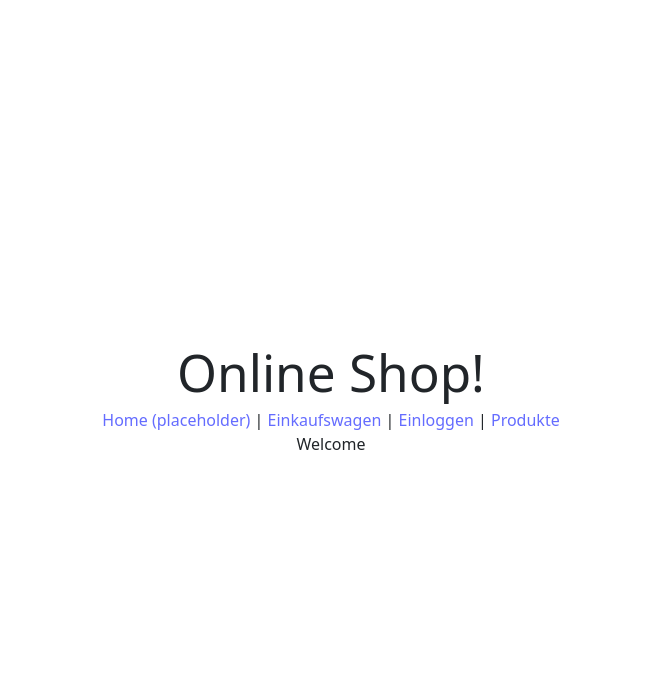
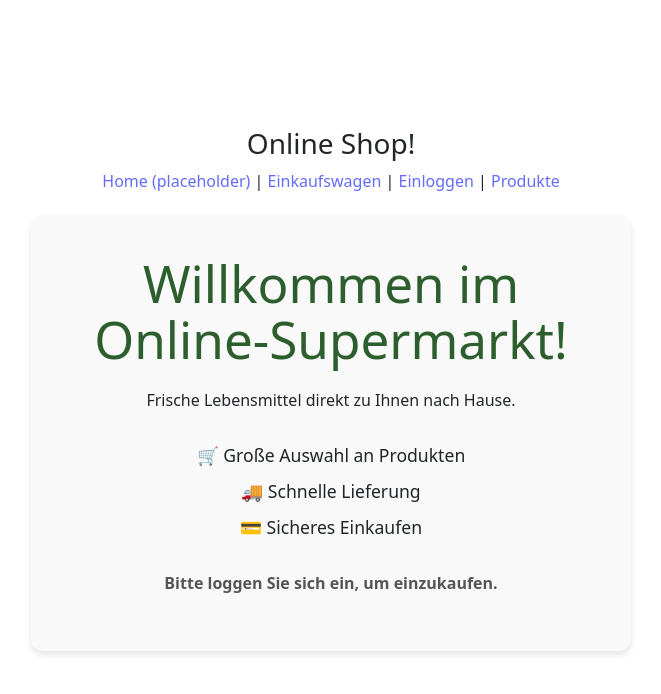
Before and after one commit to Obelion1/dwg_abschlussprojekt_app, a React (Vite) app: page / in a window 1280 px wide. Shown: the top 694 px of the page, without its empty margins (309-970 px from the left). Built offline with nearby package versions, Linux system fonts and the light colour scheme.

Commit message:
Login page rework with logout + nice welcome page with css

```diff
--- a/src/App.jsx
+++ b/src/App.jsx
@@ -8,11 +8,12 @@ import Products from "./assets/components/Products.jsx";
 
 function App() {
 
+
   return (
     <>
     <div>
       <header>
-        <h1>Online Shop!</h1>
+        <h3>Online Shop!</h3>
       <nav>
         {/*Navbar buttons */}
         <Link to="/">Home (placeholder)</Link> |{" "}
--- a/src/assets/components/Login.jsx
+++ b/src/assets/components/Login.jsx
@@ -1,7 +1,7 @@
-import { useState } from 'react'
+import { useState, useEffect } from 'react'
 
 function Login() {
-
+    const [user, setUser] = useState(null);
     const [toggleRegister, setToggleRegister] = useState(false)
 
     //login variables
@@ -12,14 +12,32 @@ function Login() {
     const [registerEmail, setRegisterEmail] = useState('');
     const [registerPassword, setRegisterPassword] = useState('');
 
+    //get the logged in user on load
+    useEffect(() => {
+        checkAuth();
+    }, []);
+
+    const checkAuth = async () => {
+        const response = await fetch('http://localhost:3001/api/auth/check', {
+            credentials: 'include'
+        });
+        const data = await response.json();
+
+        if (data.loggedIn) {
+            setUser(data.user);
+        }
+    };
+
     function toggleForm() {
         setToggleRegister((prev) => !prev);
     }
 
+    //login funktion
     const handleLogin = async (e) => {
         e.preventDefault();
         const response = await fetch('http://localhost:3001/api/login', {
             method: 'POST',
+            credentials: 'include',
             headers: { 'Content-Type': 'application/json'},
             body: JSON.stringify({
                 email:loginEmail,
@@ -28,16 +46,30 @@ function Login() {
         });
 
         const data = await response.json();
-        console.log(data);
+        if (response.ok) {
+            setUser(data.user);
+            console.log('Login successful!');
+        }
+    };
+
+    const handleLogout = async () => {
+        await fetch('http://localhost:3001/api/logout', {
+          method: 'POST',
+          credentials: 'include'
+        });
+        setUser(null);
     };
 
     return (
         <>
-        <h1>Benutzer</h1>
+        <h1>Einloggen</h1>
 
-        {/*Einloggen Maske wenn toggleRegister == false
-            Registrieren Maske wenn true + Registrieren Button*/}
-
+        {user ? (
+            <div>
+                <p>Hallo, {user.email}!</p>
+                <button onClick={handleLogout}>Logout</button>
+            </div>
+        ) : (
             <div className="auth-container">
                 <div className="auth-card">
                     {toggleRegister ? (
@@ -48,7 +80,6 @@ function Login() {
                                     <label htmlFor="register-email">E-Mail</label>
                                     <input type="text" id="register-email" required />
                                 </div>
-
                                 <div className="form-group">
                                     <label htmlFor="register-password">Passwort</label>
                                     <input type="password" id="register-password" required />
@@ -57,7 +88,6 @@ function Login() {
                         </>
                     ) : (
                         <>
-                        <h2>Einloggen</h2>
                             <form onSubmit={handleLogin}>
                                 <div className="form-group">
                                     <label htmlFor="email">Email</label>
@@ -66,7 +96,7 @@ function Login() {
 
                                 <div className="form-group">
                                     <label htmlFor="password">Password</label>
-                                <input type="password" id="password" name="password" value={loginPassword} onChange={(e) => setLoginPassword(e.target.value)}required />
+                                    <input type="password" id="password" name="password" value={loginPassword} onChange={(e) => setLoginPassword(e.target.value)} required />
                                 </div>
 
                                 <button type="submit">Einloggen</button>
@@ -80,6 +110,7 @@ function Login() {
                     )}
                 </div>
             </div>
+        )}
         </>
     )
 }
--- /dev/null
+++ b/src/assets/components/Welcome.css
@@ -0,0 +1,35 @@
+.welcome-container {
+    display: flex;
+    justify-content: center;
+    align-items: center;
+    min-height: 60vh;
+}
+
+.welcome-card {
+    text-align: center;
+    max-width: 600px;
+    padding: 40px;
+    background: #f9f9f9;
+    border-radius: 12px;
+    box-shadow: 0 4px 6px rgba(0,0,0,0.1);
+}
+
+.welcome-card h1 {
+    color: #2c5f2d;
+    margin-bottom: 20px;
+}
+
+.welcome-info {
+    margin: 30px 0;
+    font-size: 1.1em;
+}
+
+.welcome-info p {
+    margin: 10px 0;
+}
+
+.login-prompt {
+    margin-top: 30px;
+    font-weight: 600;
+    color: #555;
+}
--- a/src/assets/components/Welcome.jsx
+++ b/src/assets/components/Welcome.jsx
@@ -1,9 +1,21 @@
 import { useState } from 'react'
+import './Welcome.css';
 
 function Welcome() {
     return (
-    <div>Welcome</div>
-)
+        <div className="welcome-container">
+            <div className="welcome-card">
+                <h1>Willkommen im Online-Supermarkt!</h1>
+                <p>Frische Lebensmittel direkt zu Ihnen nach Hause.</p>
+                <div className="welcome-info">
+                    <p>🛒 Große Auswahl an Produkten</p>
+                    <p>🚚 Schnelle Lieferung</p>
+                    <p>💳 Sicheres Einkaufen</p>
+                </div>
+                <p className="login-prompt">Bitte loggen Sie sich ein, um einzukaufen.</p>
+            </div>
+        </div>
+    )
 }
 
 export default Welcome
```
Also changed, not shown: public/apples.jpg (renamed from public/images/apples.jpg). Lines whose indentation alone changed are shown as unchanged.
